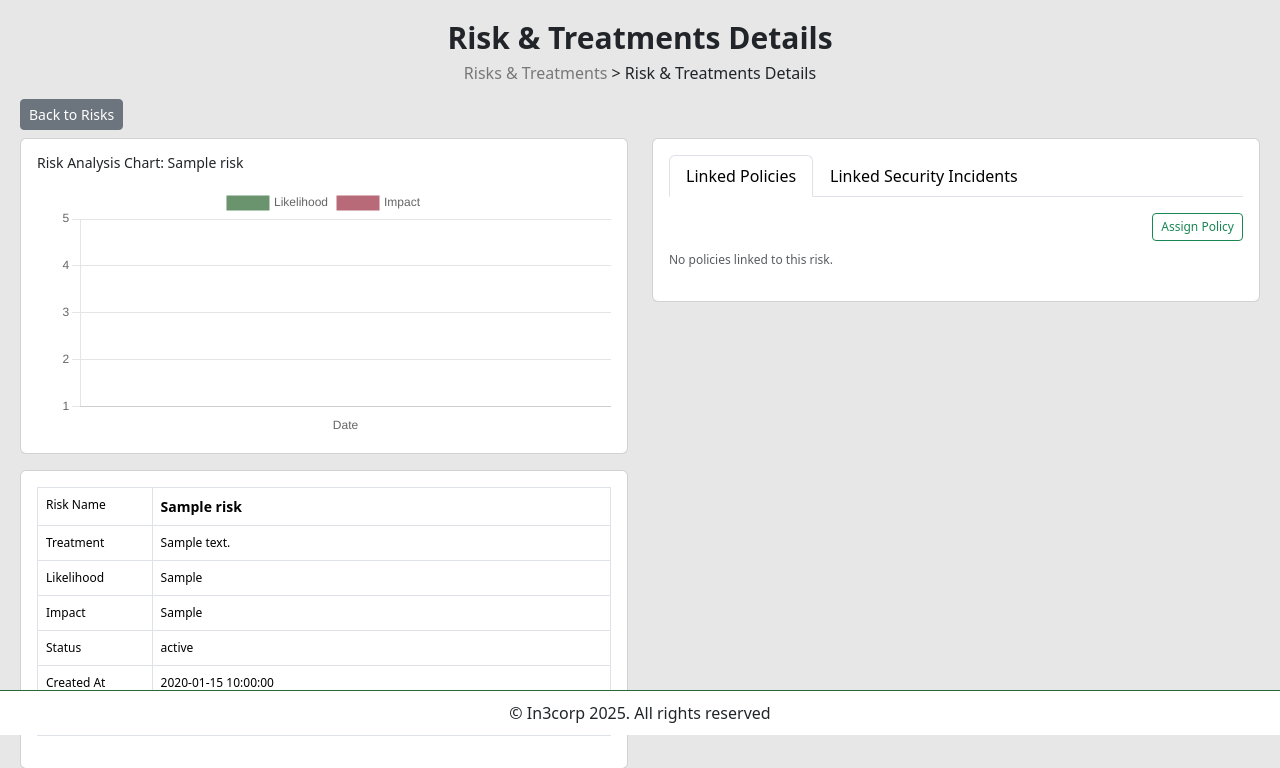
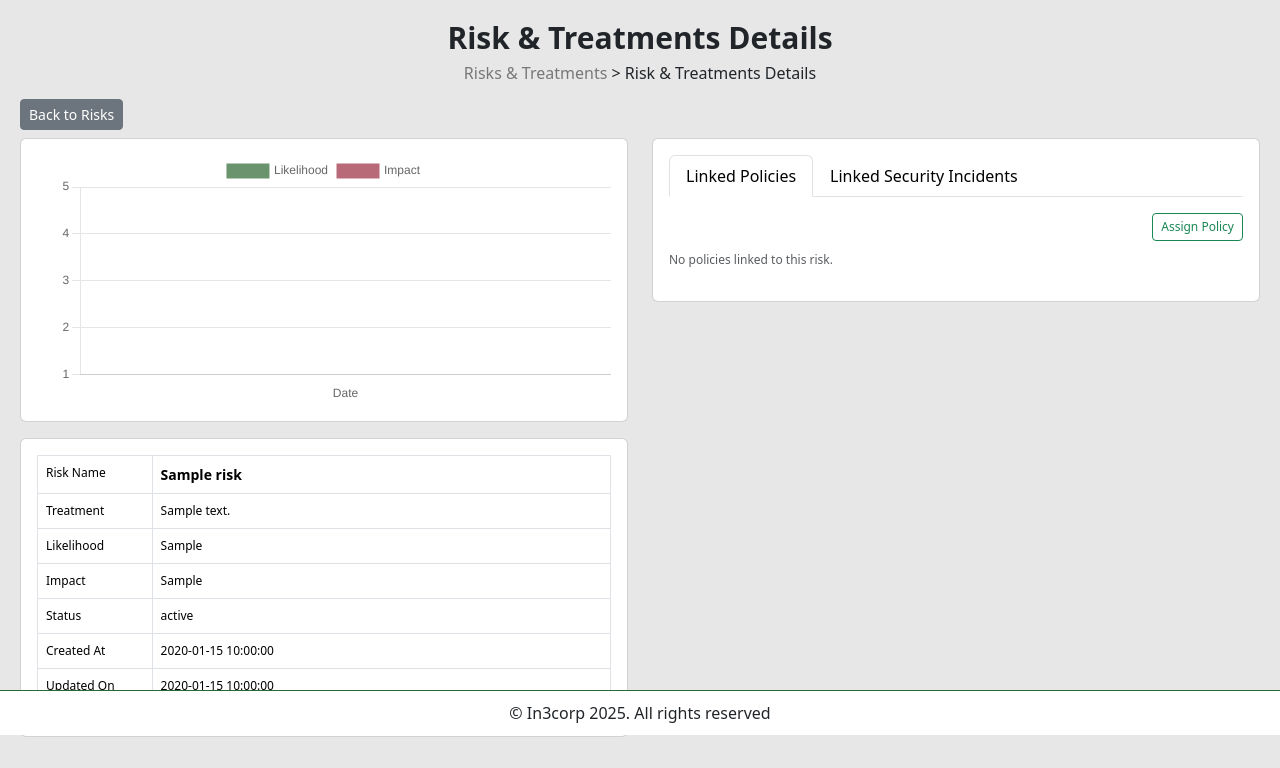
Before and after one commit to sidmrlazy/isocorp, a PHP site: page /risks-details.php?id=1 in a window 1280 px wide. Shown: the part 65-833 px from the top of the page. After the commit the page ends 802 px from the top, so only its background shows below. Run offline with PHP 8.4, Linux system fonts and the light colour scheme; tables that the repository leaves empty or names only in its code hold one stand-in row (values such as "Sample post"); data that the repository does not hold is empty; some libraries are stand-ins or nearby versions.

Commit message:
modified:   risks-details.php

```diff
--- a/risks-details.php
+++ b/risks-details.php
@@ -55,7 +55,7 @@ $risk = $result->fetch_assoc();
                 ?>
 
                 <?php if (!empty($risk_data)) : ?>
-                    <h5 class="mb-3">Risk Analysis Chart: <?= htmlspecialchars($risk_data['risks_name']) ?></h5>
+                    <!-- <h5 class="mb-3">Risk Analysis Chart: <?= htmlspecialchars($risk_data['risks_name']) ?></h5> -->
                     <canvas id="riskChart" style="width: 100%; height: 250px !important;"></canvas>
                 <?php else: ?>
                     <p>No risk data available.</p>
```
